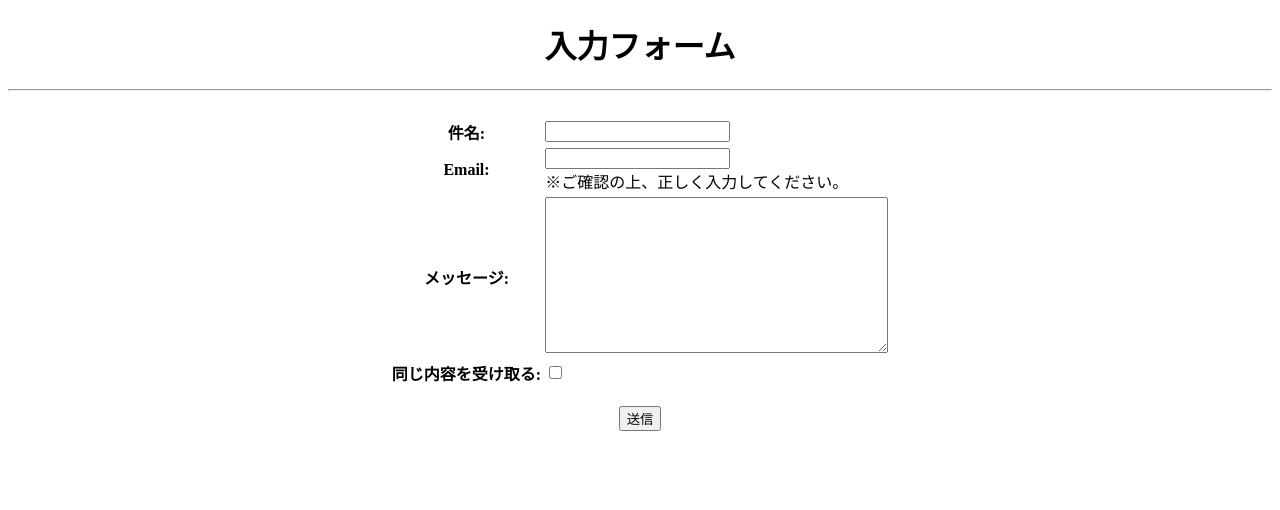
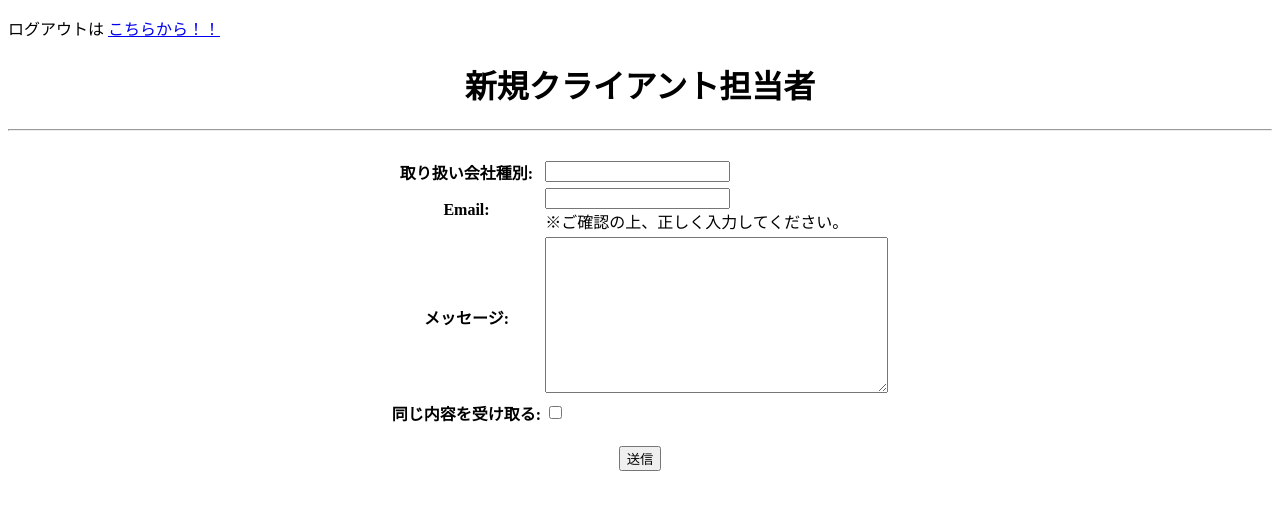
Before and after one commit to sugaigit/sales_support, a Django app: template inputform/templates/inputform/input_form.html in a window 1280 px wide. Shown: the top 510 px of the page. Run offline with Django 3.2, Linux system fonts and the light colour scheme; the template is opened without the code that fills it: values that come from a table or form of the project are taken from there, others are empty.

Commit message:
ログアウトの追加

```diff
--- a/inputform/forms.py
+++ b/inputform/forms.py
@@ -1,7 +1,7 @@
 from django import forms
 
 class InputForm(forms.Form):
-    subject = forms.CharField(label='件名', max_length=100)
-    sender = forms.EmailField(label='Email', help_text='※ご確認の上、正しく入力してください。')
+    subject = forms.CharField(label='取り扱い会社種別', max_length=100)
+    office = forms.CharField(label='Email', help_text='※ご確認の上、正しく入力してください。')
     message = forms.CharField(label='メッセージ', widget=forms.Textarea)
     myself = forms.BooleanField(label='同じ内容を受け取る', required=False)
--- a/inputform/templates/inputform/complete.html
+++ b/inputform/templates/inputform/complete.html
@@ -6,7 +6,7 @@
   <body>
 <center>
     <h1>送信完了</h1>
-    <a href="{% url 'inputform:index' %}">
+    <a href="{% url 'loginapp:home' %}">
     <p>トップへ</p>
     </a>
 </center>
--- a/inputform/templates/inputform/input_form.html
+++ b/inputform/templates/inputform/input_form.html
@@ -4,10 +4,13 @@
     <title>営業支援システム</title>
   </head>
   <body>
+    <p> ログアウトは
+      <a href="{% url 'Login' %}">こちらから！！</a>
+      </p>
 <center>
-    <h1>入力フォーム</h1><hr><br>
+    <h1>新規クライアント担当者</h1><hr><br>
 
-    <form action="{% url 'inputform:input_form' %}" method="post">
+    <form action="{% url 'inputform:client' %}" method="post">
         {% csrf_token %}
         <table>
             {{ form.as_table }}
--- a/inputform/urls.py
+++ b/inputform/urls.py
@@ -4,7 +4,6 @@ from . import views
 
 app_name = 'inputform'
 urlpatterns = [
-    path('', views.index, name='index'),
-    path('input_form/',views.input_form, name='input_form'),
-    path('input_form/input/complete/', views.complete, name='complete'),
+    path('client/',views.client, name='client'),
+    path('client/complete/', views.complete, name='complete'),
 ]
--- a/inputform/views.py
+++ b/inputform/views.py
@@ -7,14 +7,14 @@ def index(request):
     return render(request, 'inputform/index.html')
 
 # お問い合わせフォーム画面
-def input_form(request):
+def client(request):
     return render(request, 'inputform/input_form.html')
 
 # 送信完了画面
 def complete(request):
     return render(request, 'inputform/complete.html')
 
-def input_form(request):
+def client(request):
     if request.method == 'POST':
         form = InputForm(request.POST)
         if form.is_valid():
--- a/loginapp/templates/loginapp/home.html
+++ b/loginapp/templates/loginapp/home.html
@@ -11,8 +11,8 @@
  <h1><font color="red">{{ UserID }}</font>さんようこそ！！</h1>
 
  <p> ログアウトは
- <a href="{% url 'Logout' %}">こちらから！！</a>
+ <a href="{% url 'Logout' %}">こちら!</a>
  </p>
- <p><a href="{% url 'inputform:input_form' %}">顧客入力フォームはこちら</a></p>
+ <p><a href="{% url 'inputform:client' %}">顧客入力フォームはこちら</a></p>
 </body>
 </html>
--- a/sales_support/settings.py
+++ b/sales_support/settings.py
@@ -57,6 +57,7 @@ MIDDLEWARE = [
     'django.contrib.auth.middleware.AuthenticationMiddleware',
     'django.contrib.messages.middleware.MessageMiddleware',
     'django.middleware.clickjacking.XFrameOptionsMiddleware',
+    # 'global_login_required.GlobalLoginRequiredMiddleware',
 ]
 
 ROOT_URLCONF = 'sales_support.urls'
@@ -108,7 +109,9 @@ AUTH_PASSWORD_VALIDATORS = [
         'NAME': 'django.contrib.auth.password_validation.NumericPasswordValidator',
     },
 ]
-
+# PUBLIC_PATHS = [
+# 	'//',  # ディレクトリごと除外することも可能
+# ]
 
 # Internationalization
 # https://docs.djangoproject.com/en/3.2/topics/i18n/
```
Also changed, not shown: inputform/templates/inputform/index.html (deleted, +0 -15 lines), db.sqlite3.
